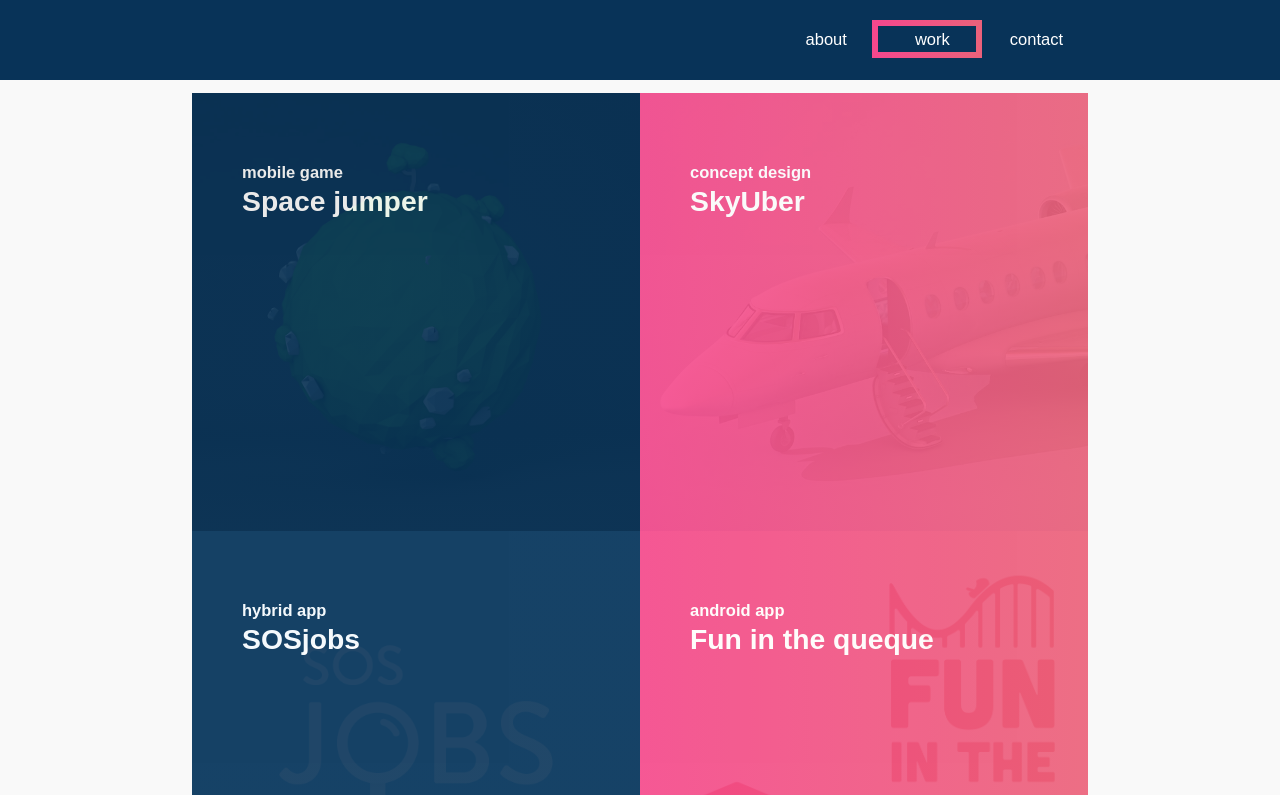
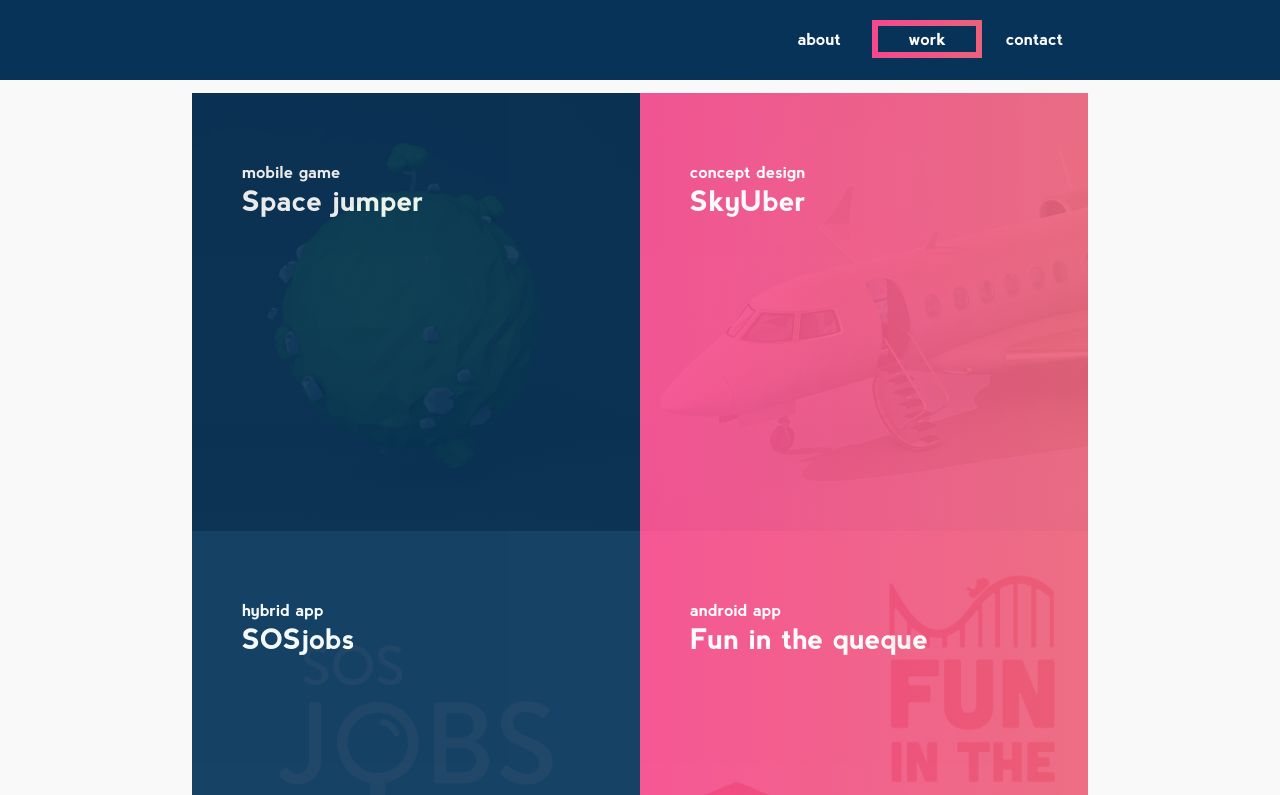
Before and after one commit to maartenvanmalcot/site, a plain HTML site: page D&D.html in a window 1280 px wide. Shown: the top 795 px of the page. Drawn offline with nearby package versions, Linux system fonts and the light colour scheme.

Commit message:
font fix

```diff
--- a/css/D&D.css
+++ b/css/D&D.css
@@ -1,3 +1,8 @@
+@font-face {
+    font-family: Nevis;
+    src: url(font/nevis2.0.ttf);
+}
+
 header {
     height: 80px;
      background: -webkit-linear-gradient(left, #083358 , #083358 ); /* For Safari 5.1 to 6.0 */
--- a/css/Motion.css
+++ b/css/Motion.css
@@ -1,3 +1,8 @@
+@font-face {
+    font-family: Nevis;
+    src: url(font/nevis2.0.ttf);
+}
+
 header {
     height: 80px;
      background: -webkit-linear-gradient(left, #083358 , #083358 ); /* For Safari 5.1 to 6.0 */
```
